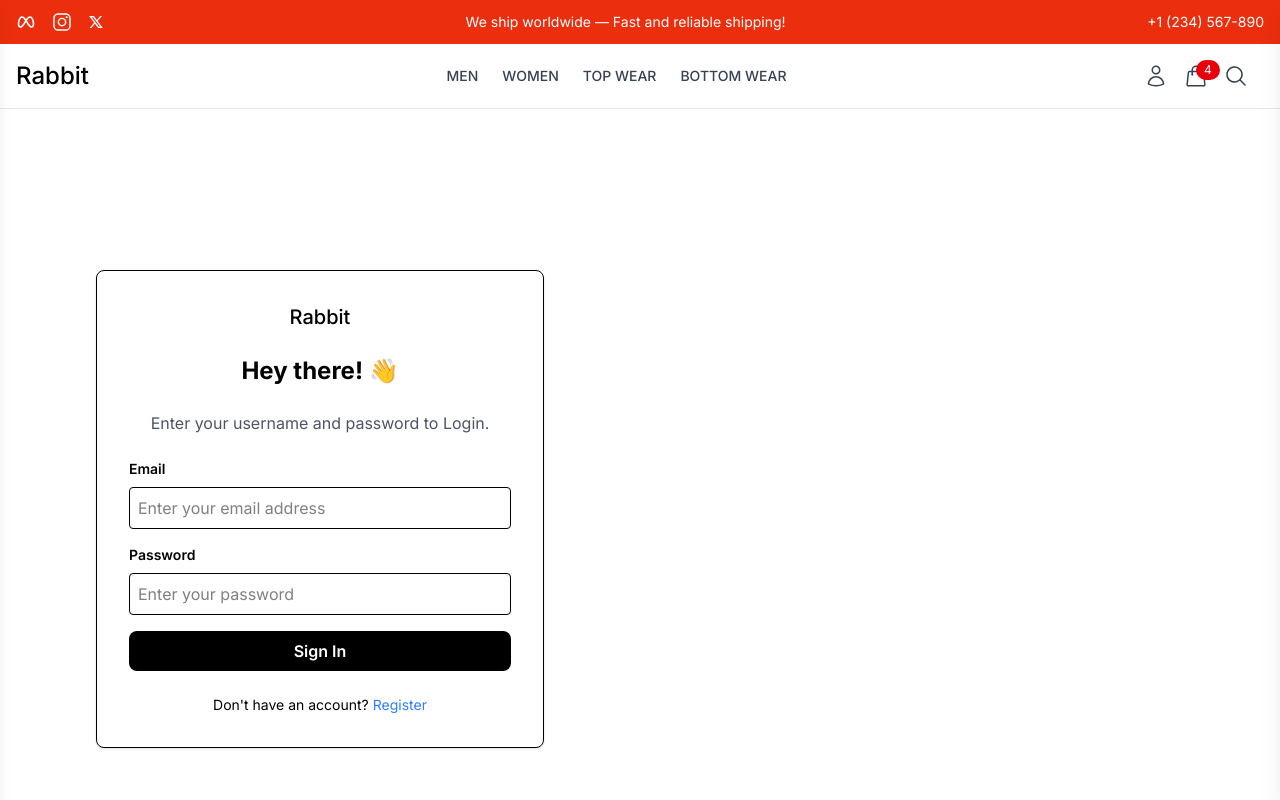
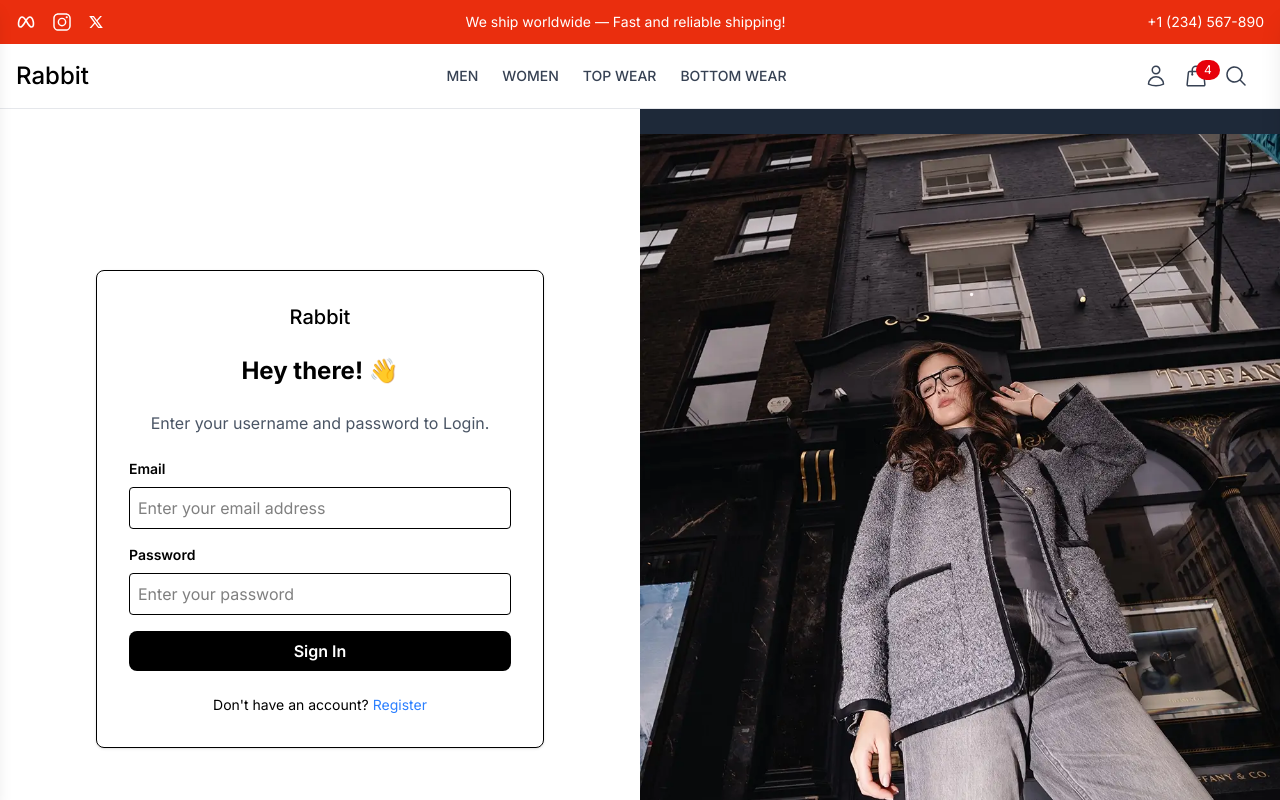
Before and after one commit to abenaya-se22003/Full_Stack_MERN_Project, a React (Vite) app in the folder frontend/: page /login in a window 1280 px wide. Shown: the top 800 px of the page. Built offline with nearby package versions, Linux system fonts and the light colour scheme; a web font is replaced by a local one.

Commit message:
create full login page

```diff
--- a/frontend/src/pages/Login.jsx
+++ b/frontend/src/pages/Login.jsx
@@ -1,6 +1,7 @@
 import React, { useState } from "react";
 import { Link } from "react-router-dom";
 import { toast } from "sonner";
+import loginImg from "../assets/login.webp"; // Fixed: Removed curly braces for default import
 
 const Login = () => {
   const [email, setEmail] = useState("");
@@ -8,7 +9,6 @@ const Login = () => {
 
   const handleSubmit = (e) => {
     e.preventDefault();
-    // Logic for login would go here
     toast.success("Logging in...");
   };
 
@@ -16,7 +16,6 @@ const Login = () => {
     <div className="flex">
       {/* LEFT SIDE: Login Form Container */}
       <div className="w-full md:w-1/2 flex flex-col justify-center items-center p-8 md:p-12 h-screen">
-
         <form
           onSubmit={handleSubmit}
           className="w-full max-w-md bg-white p-8 rounded-lg border shadow-sm"
@@ -27,9 +26,7 @@ const Login = () => {
           </div>
 
           {/* Header */}
-          <h2 className="text-2xl font-bold text-center mb-6">
-            Hey there! 👋
-          </h2>
+          <h2 className="text-2xl font-bold text-center mb-6">Hey there! 👋</h2>
           <p className="text-center text-gray-600 mb-6">
             Enter your username and password to Login.
           </p>
@@ -76,9 +73,15 @@ const Login = () => {
         </form>
       </div>
 
-      {/* RIGHT SIDE: Blank / Empty Space */}
-      <div className="hidden md:block w-1/2">
-        {/* This side is intentionally left empty */}
+      {/* RIGHT SIDE: Image Container */}
+      <div className="hidden md:block w-1/2 bg-gray-800">
+        <div className="h-full flex flex-col justify-center items-center">
+          <img
+            src={loginImg}
+            alt="Login to Account"
+            className="h-[750px] w-full object-cover"
+          />
+        </div>
       </div>
     </div>
   );
```
